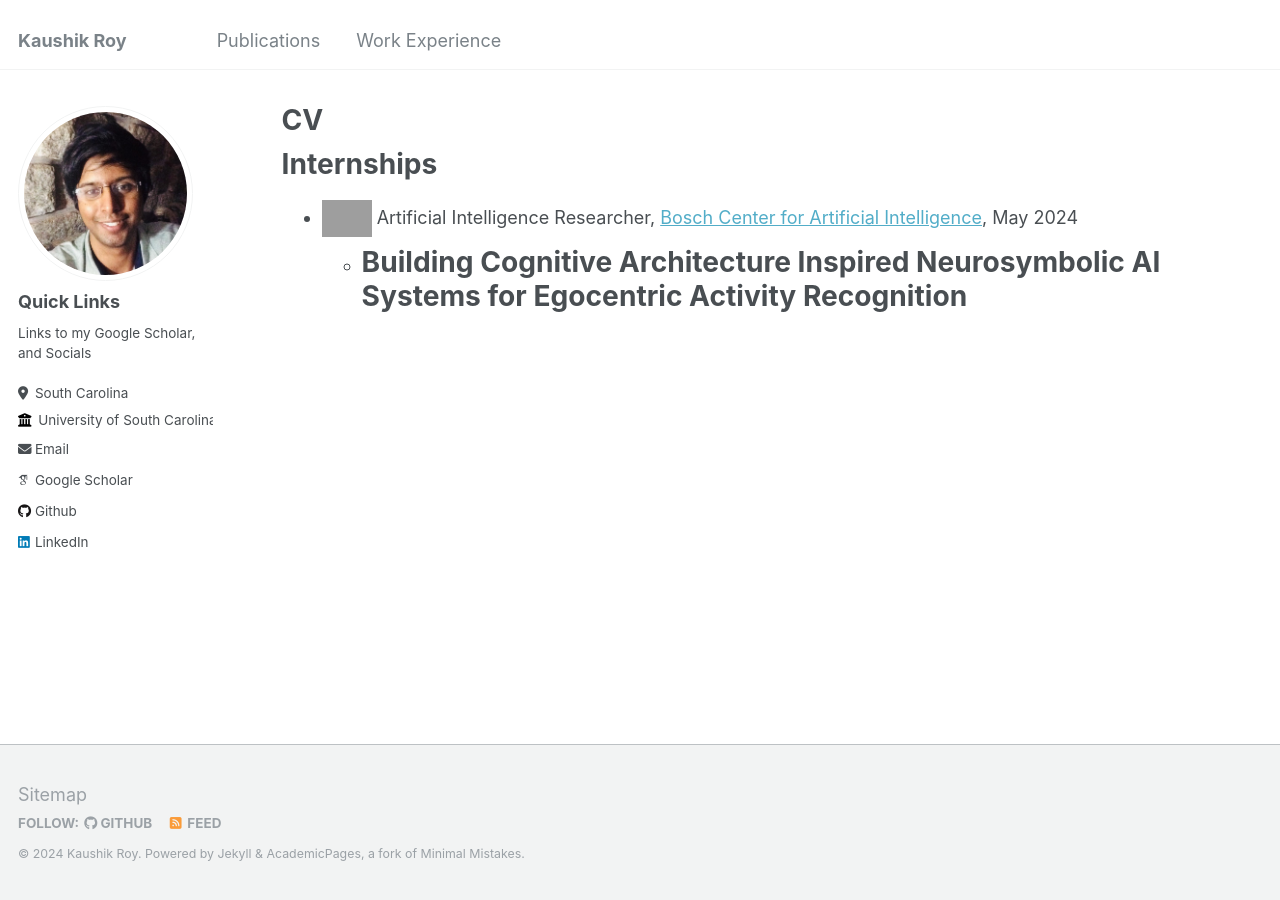
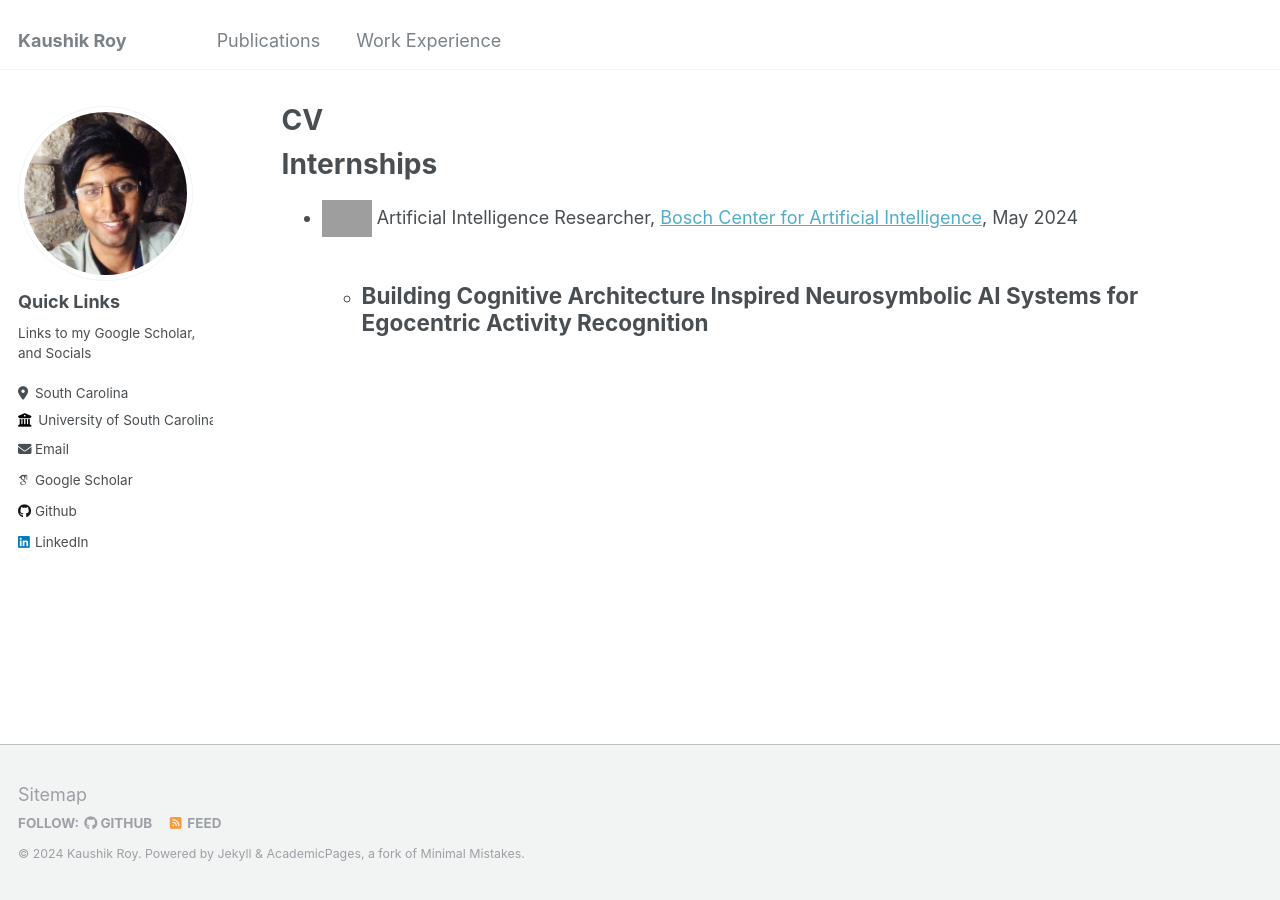
Before and after one commit to kauroy1994/home, a Jekyll site: the page built from _pages/cv.md, in a window 1280 px wide. Built offline with Jekyll 4.4.1, drawn with Linux system fonts in a browser that asks for light colours; some web fonts are replaced; grey boxes are pictures that could not be loaded.

Commit message:
Update cv.md

```diff
--- a/_pages/cv.md
+++ b/_pages/cv.md
@@ -11,4 +11,4 @@ Internships
 ======
 
 * <img src="https://github.com/kauroy1994/home/assets/57400980/8891649c-c178-41b9-8182-18d9c138fc95" width="50" height="50"> Artificial Intelligence Researcher, [Bosch Center for Artificial Intelligence](https://www.bosch-ai.com/), May 2024
-  * # Building Cognitive Architecture Inspired Neurosymbolic AI Systems for Egocentric Activity Recognition
+  * ## Building Cognitive Architecture Inspired Neurosymbolic AI Systems for Egocentric Activity Recognition
```
